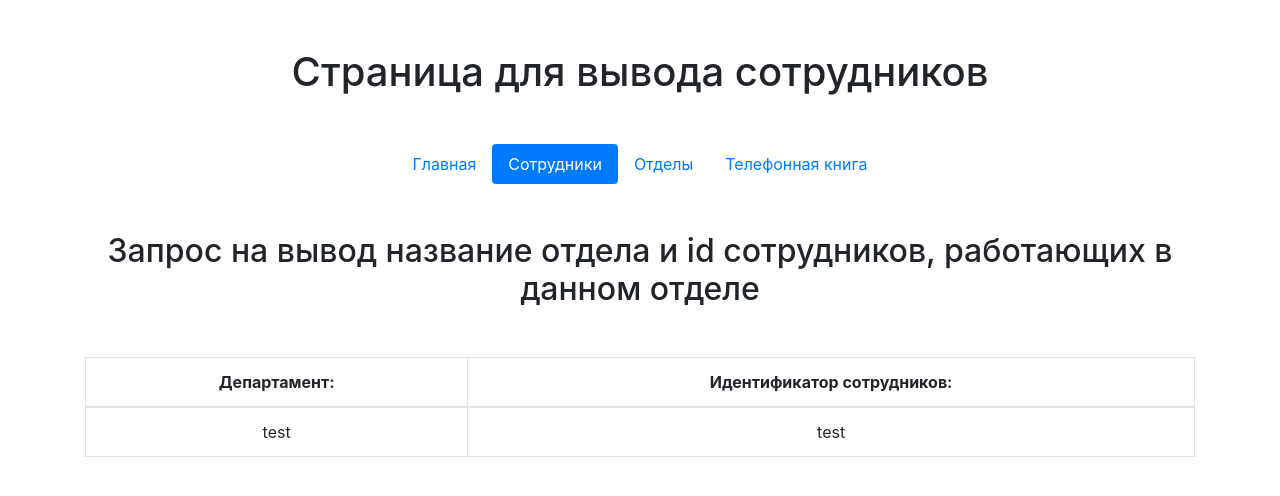
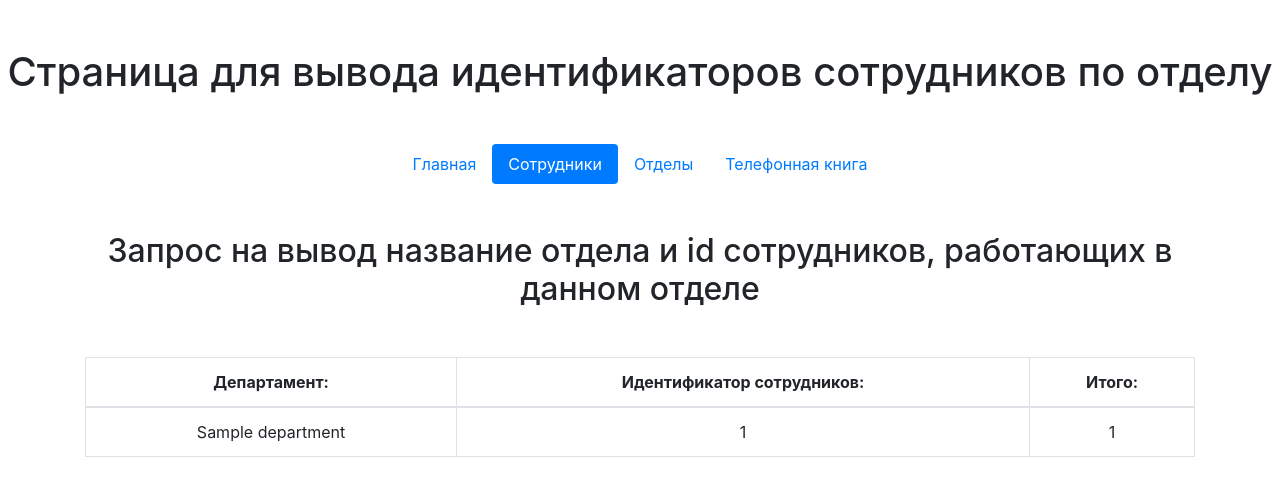
Before and after one commit to nikolaykv/simple-environment, a PHP site: page /task/worker in a window 1280 px wide. Shown: the top 496 px of the page. Run offline with PHP 8.4, Linux system fonts and the light colour scheme; tables that the repository leaves empty or names only in its code hold one stand-in row (values such as "Sample post"); classes that the project's autoload settings leave out are loaded by file name.

Commit message:
Закончил второй пункт задачи

```diff
--- a/data/application/controllers/TaskController.php
+++ b/data/application/controllers/TaskController.php
@@ -6,16 +6,39 @@ use application\core\Controller;
 use application\core\View;
 
 
+/**
+ * Class TaskController
+ * @package application\controllers
+ */
 class TaskController extends Controller
 {
 
+    /**
+     * Вернет названия отдела и id сотрудников отдела
+     */
     public function workerAction()
     {
         $this->viewData->pathForView = 'task/worker';
+        $workers = $this->model->getIdOfDepartmnetWorkers();
 
-        $this->viewData->renderViews('Страница для вывода сотрудников');
+        // Рассортировать массив в соотвествии с задачей
+        $i = 0;
+        while ($i < count($workers)) {
+            switch ($workers[$i]['department_id']) {
+                case $workers[$i]['department_id']:
+                    $vars[$workers[$i]['name']][] = $workers[$i]['worker_id'];
+                    break;
+            }
+            $i++;
+        }
+
+       $this->viewData->renderViews('Страница для вывода идентификаторов сотрудников по отделу', $vars);
     }
 
+    /**
+     * Вернёт названия отделов, в которых
+     * пять и более сотрудников
+     */
     public function departmentAction()
     {
         $this->viewData->pathForView = 'task/department';
--- a/data/application/models/Task.php
+++ b/data/application/models/Task.php
@@ -4,9 +4,16 @@ namespace application\models;
 
 use application\core\Model;
 
+/**
+ * Class Task
+ * @package application\models
+ */
 class Task extends Model
 {
-   public function getDepartmentName()
+    /**
+     * @return array
+     */
+    public function getDepartmentName()
    {
        $sql = $this->dataBase->row("
                                          SELECT department.name, COUNT(*) AS 'count_workers' FROM department
@@ -16,4 +23,18 @@ class Task extends Model
                                    ");
        return $sql;
    }
+
+    /**
+     * @return array
+     */
+    public function getIdOfDepartmnetWorkers()
+   {
+       $sql = $this->dataBase->row("
+                                        SELECT worker.id AS 'worker_id', department.name, department.id AS 'department_id' FROM worker
+                                        INNER JOIN department ON worker.department_id=department.id
+                                        GROUP BY worker.id
+                                        ");
+
+       return $sql;
+   }
 }
--- a/data/application/views/task/phone-directory.php
+++ b/data/application/views/task/phone-directory.php
@@ -7,7 +7,7 @@
 <div class="container-fluid mb-5">
     <ul class="nav nav justify-content-center nav-pills">
         <li class="nav-item">
-            <a class="nav-link active" href="/">Главная</a>
+            <a class="nav-link" href="/">Главная</a>
         </li>
         <li class="nav-item">
             <a class="nav-link" href="worker">Сотрудники</a>
@@ -16,7 +16,7 @@
             <a class="nav-link" href="department">Сотрудники по отделам</a>
         </li>
         <li class="nav-item">
-            <a class="nav-link" href="phone-directory">Телефонная книга</a>
+            <a class="nav-link active" href="phone-directory">Телефонная книга</a>
         </li>
     </ul>
 </div>
--- a/data/application/views/task/worker.php
+++ b/data/application/views/task/worker.php
@@ -1,5 +1,5 @@
 <h1 class="text-center mt-5 mb-5">
-    Страница для вывода сотрудников
+    Страница для вывода идентификаторов сотрудников по отделу
 </h1>
 
 <!-- Навигация START -->
@@ -30,17 +30,25 @@
         <tr>
             <th class="text-center">Департамент:</th>
             <th class="text-center">Идентификатор сотрудников:</th>
+            <th class="text-center">Итого:</th>
         </tr>
         </thead>
-        <tbody class="custom-tbody">
+       <tbody class="custom-tbody">
+        <?php if ($vars): ?>
+        <?php foreach ($vars as $key => $value): ?>
         <tr>
             <td class="text-center">
-                test
+                <?=$key; ?>
             </td>
             <td class="text-center">
-                test
+               <?=implode(", ", $value); ?>
+            </td>
+            <td class="text-center">
+                <?=count($value); ?>
             </td>
         </tr>
+        <?php endforeach; ?>
+        <?php endif; ?>
         </tbody>
     </table>
 </div>
```
